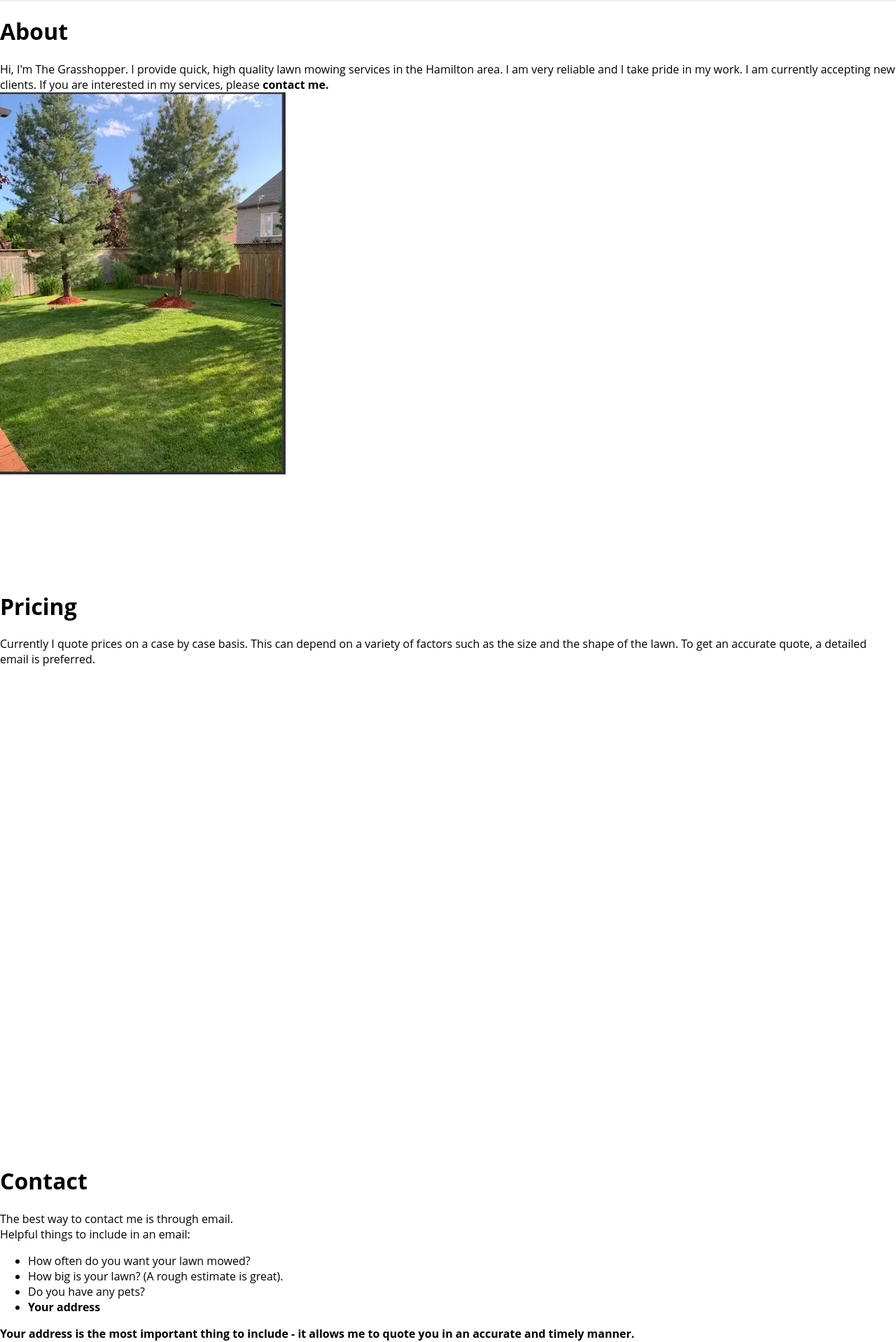
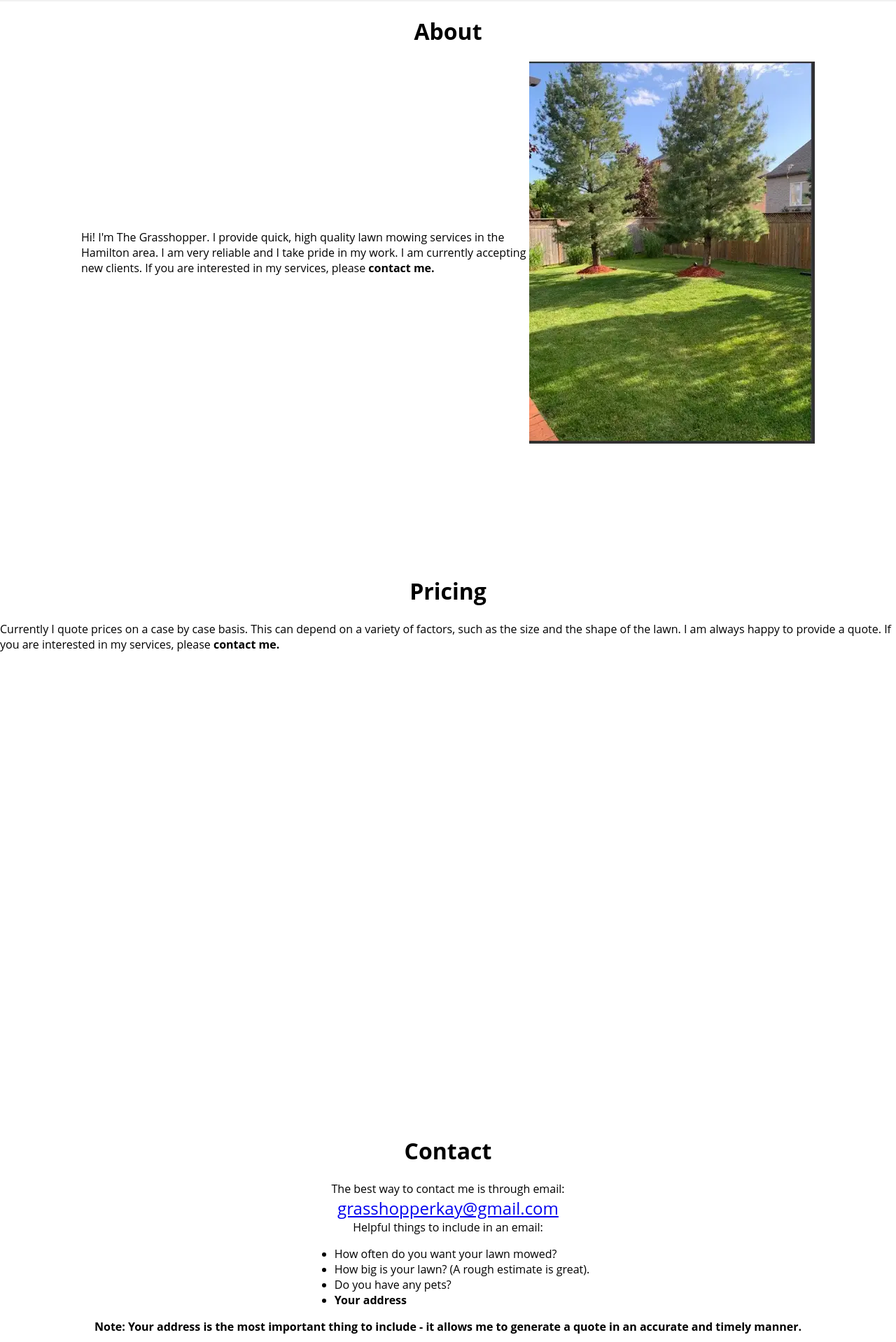
Before and after one commit to andrewkay6/grasshopper, a React (Create React App) app: page / in a window 1280 px wide. Shown: the part 46-1964 px from the top of the page at 70% size. Built offline with nearby package versions, Linux system fonts and the light colour scheme; a web font is replaced by a local one.

Commit message:
Removed the titles from the clickable header links. They're redundant with the hover effects.

```diff
--- a/src/About.tsx
+++ b/src/About.tsx
@@ -5,20 +5,24 @@ const About = () => {
     return (
         <div className="aboutSection" id="aboutSectionID">
             <h1>About</h1>
+            <div className="aboutContainer">
+                <div className="aboutTextContainer">
                     <span>
-                Hi, I'm The Grasshopper. I provide quick, high quality lawn mowing services in the Hamilton area.
+                        Hi! I'm The Grasshopper. I provide quick, high quality lawn mowing services in the Hamilton area.
                         I am very reliable and I take pride in my work. I am currently accepting new clients. If you are interested in my services, please
                     </span>
                     <span
                         className='clickableText'
-            style={{fontWeight: "bold"}}
+                        style={{ fontWeight: "bold" }}
                         onClick={() => scrollToElement('contactSectionID', 'headerID')}>
                         &nbsp;contact me.
                     </span>
-
-            <div>
+                </div>
+                <div className="grassCutPreviewContainer">
                     <img src={grasscutpreview} alt="grasscutpreview" />
                 </div>
+            </div>
+
 
         </div>
 
--- a/src/App.css
+++ b/src/App.css
@@ -22,7 +22,7 @@ body {
     overflow: hidden;
     background-color: #f1f1f1;
     padding: 0.3%;
-    width: 100svw;
+    width: 100%;
     display: flex;
     flex-direction: row;
     max-height: 6vh;
@@ -76,10 +76,14 @@ body {
 }
 .kijijiLogo path {
     fill: #383272;
+
+}
+.iconContainer svg{
     pointer-events: all;
 }
 .kijijiLogo:hover{
     cursor: pointer;
+    animation: pulse 2s infinite;
 }
 .kijijiLogo:hover path{
     cursor: pointer;
@@ -102,7 +106,11 @@ body {
     align-items: center;
 }
 .aboutSection, .pricingSection, .contactSection {
-    height: 100vh
+    height: 100vh;
+    display: flex;
+    flex-direction: column;
+    align-items: center;
+
 }
 .logoContainer{
     display: flex;
@@ -119,6 +127,7 @@ body {
     flex-direction: column;
     justify-content: center;
     align-items: center;
+    width: 100%;
 
 }
 .iconContainer{
@@ -134,3 +143,25 @@ body {
 .clickableText:hover{
     cursor: pointer;
 }
+
+.grassCutPreviewContainer > img{
+    max-width: 100%;
+    object-fit: cover;
+    display: flex;
+    justify-content: center;
+    align-items: center;
+
+}
+.aboutContainer{
+    display: flex;
+    flex-direction: row;
+    justify-content: center;
+    align-items: center;
+}
+
+.emailContainer{
+    font-size: 150%;
+}
+.aboutTextContainer{
+    max-width: 50%;
+}
--- a/src/Contact.tsx
+++ b/src/Contact.tsx
@@ -5,8 +5,11 @@ const Contact = () => {
         <div className="contactSection" id="contactSectionID">
             <h1>Contact</h1>
             <div>
-                The best way to contact me is through email.
+                The best way to contact me is through email:
             </div>
+            <a href="mailto:grasshopperkay@gmail.com" className="emailContainer">
+                grasshopperkay@gmail.com
+            </a>
             <div>
             Helpful things to include in an email:
             </div>
@@ -18,7 +21,7 @@ const Contact = () => {
             </ul>
 
             <div style={{fontWeight: "bold"}}>
-                Your address is the most important thing to include - it allows me to quote you in an accurate and timely manner.
+                Note: Your address is the most important thing to include - it allows me to generate a quote in an accurate and timely manner.
             </div>
         </div>
     );
--- a/src/Header.tsx
+++ b/src/Header.tsx
@@ -24,19 +24,18 @@ const Header = () => {
                 </div>
 
                 <div className='headerLinks'>
-                    <div className='headerText' title="About" onClick={() => scrollToElement('aboutSectionID', 'headerID')}>
+                    <div className='headerText' onClick={() => scrollToElement('aboutSectionID', 'headerID')}>
                         About
                     </div>
-                    <div className='headerText' title="Pricing" onClick={() => scrollToElement('pricingSectionID', 'headerID')}>
+                    <div className='headerText'  onClick={() => scrollToElement('pricingSectionID', 'headerID')}>
                         Pricing
                     </div>
-                    <div className='headerText' title="Contact" onClick={() => scrollToElement('contactSectionID', 'headerID')}>
+                    <div className='headerText' onClick={() => scrollToElement('contactSectionID', 'headerID')}>
                         Contact
                     </div>
                     <div className='iconContainer'>
                         <KijijiLogo
                             className='kijijiLogo'
-                            title="Kijiji"
                             onClick={handleKijijiClick} />
                     </div>
 
--- a/src/Pricing.tsx
+++ b/src/Pricing.tsx
@@ -1,13 +1,22 @@
 import React from "react";
+import scrollToElement from "./scrollUtilities";
 
 const Pricing = () => {
     return (
         <div className="pricingSection" id="pricingSectionID">
             <h1>Pricing</h1>
             <div>
-                Currently I quote prices on a case by case basis. This can depend on a variety of factors such as the size and the shape of the lawn.
-                To get an accurate quote, a detailed email is preferred.
+                Currently I quote prices on a case by case basis. This can depend on a variety of factors, such as the size and the shape of the lawn.
+                I am always happy to provide a quote. If you are interested in my services, please
+
+                <span
+                    className='clickableText'
+                    style={{ fontWeight: "bold" }}
+                    onClick={() => scrollToElement('contactSectionID', 'headerID')}>
+                    &nbsp;contact me.
+                </span>
             </div>
+
 
 
         </div>
```
Lines whose indentation alone changed are shown as unchanged.
